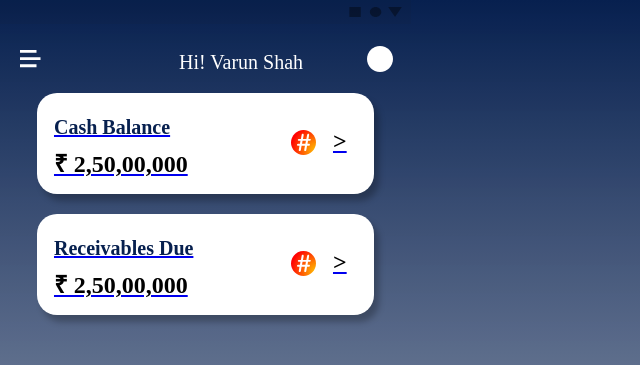
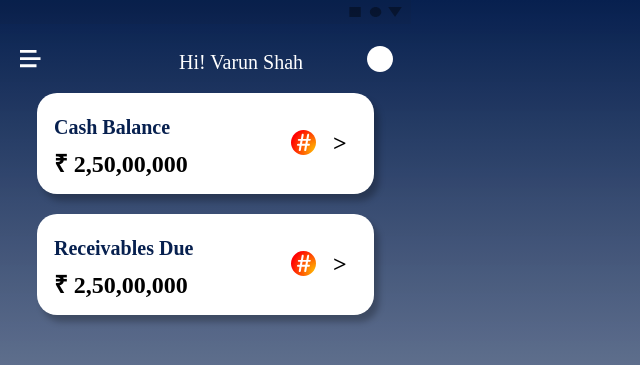
Before and after one commit to varunshah91/varunshah91.github.io, a plain HTML site: page index.html in a window 1280 px wide. Shown: the top 365 px of the page, 0-640 px from the left. Drawn offline with Linux system fonts and the light colour scheme.

Commit message:
underline removed

```diff
--- a/styles.css
+++ b/styles.css
@@ -46,6 +46,9 @@ body {
     margin-left: 37px;
     margin-right: 37px;
 }
+.mid_container a{
+    text-decoration: none;
+}
 .tab1{
     max-width: 337px;
     height: 101px;
@@ -90,7 +93,7 @@ body {
     max-width: 14px;
     left: 87.83%;
     right: 8.01%;
-    bottom: 14px;
+    bottom: 12px;
     margin: 0;
     font-family: Comfortaa;
     font-style: normal;
@@ -151,7 +154,7 @@ body {
     max-width: 14px;
     left: 87.83%;
     right: 8.01%;
-    bottom: 14px;
+    bottom: 12px;
     margin: 0;
     font-family: Comfortaa;
     font-style: normal;
```
